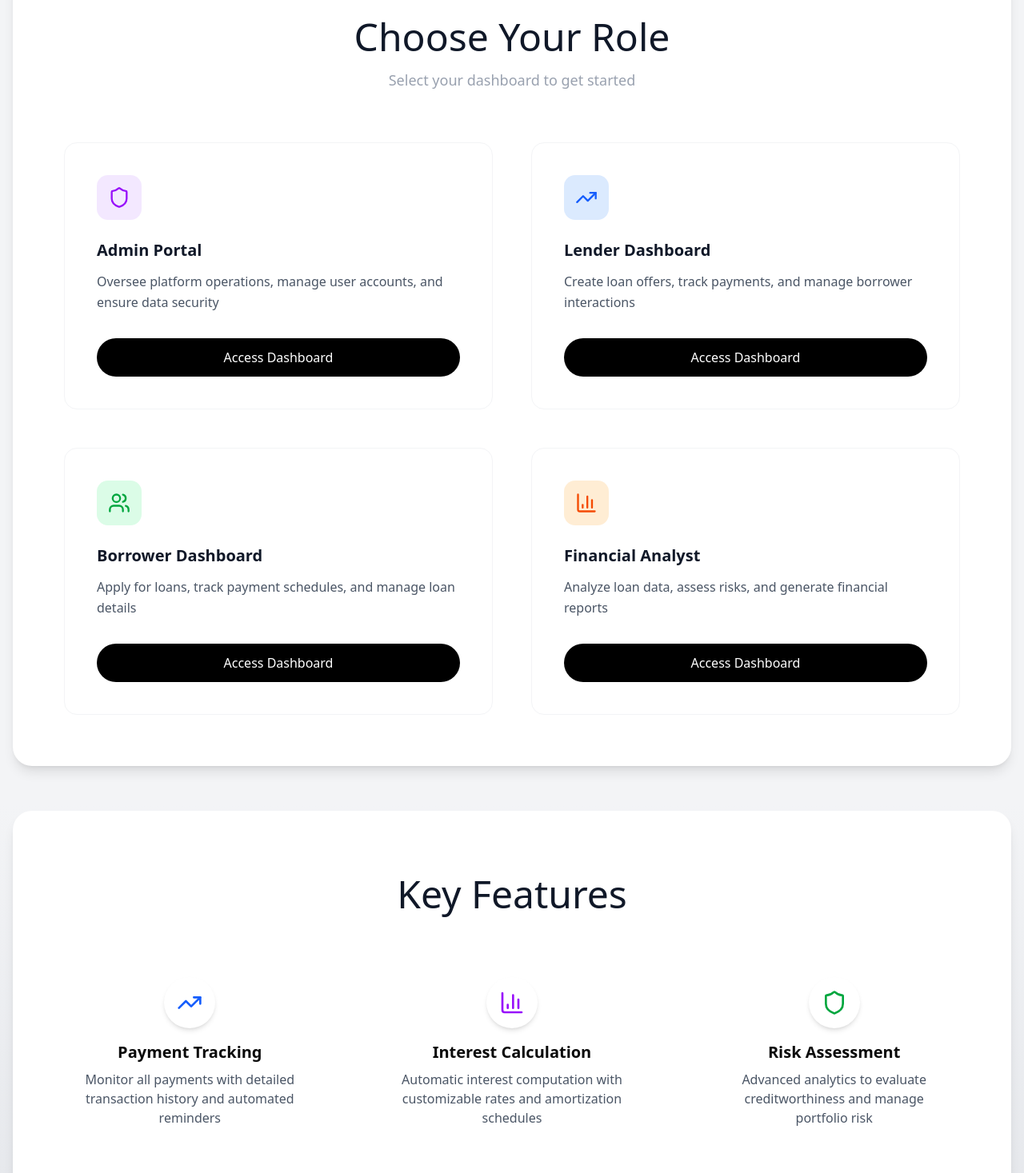
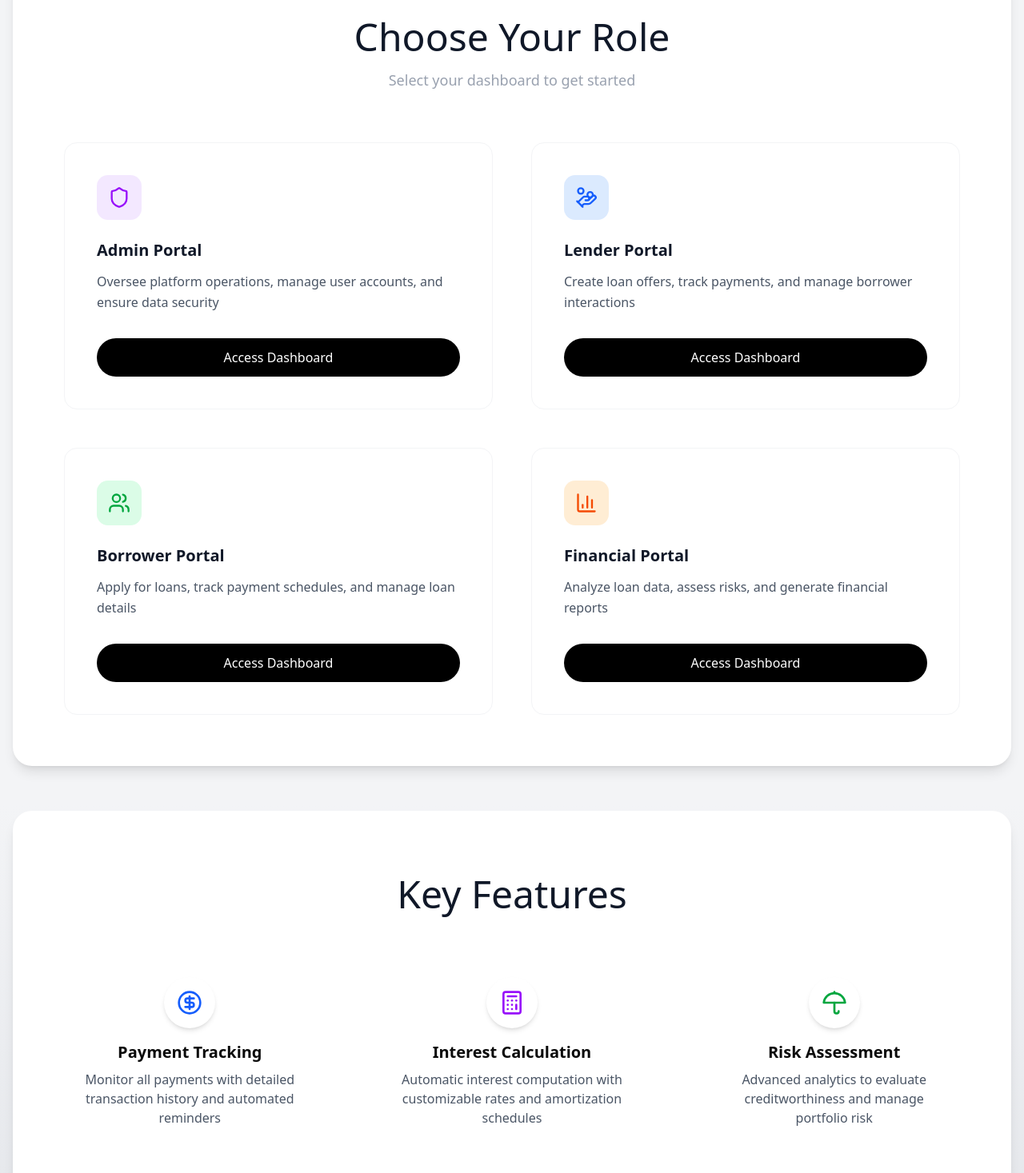
Before and after one commit to prachet-git/Loan-Management-Site, a React (Vite) app: page / in a window 1280 px wide. Shown: the part 806-2273 px from the top of the page at 80% size. Built offline with nearby package versions, Linux system fonts and the light colour scheme; a web font is replaced by a local one.

Commit message:
Modified Icons

```diff
--- a/src/app/components/DashboardLayout.tsx
+++ b/src/app/components/DashboardLayout.tsx
@@ -38,7 +38,7 @@ export default function DashboardLayout({
   }, []);
 
   return (
-    <div className="min-h-screen bg-gray-50">
+    <div className="min-h-screen bg-gradient-to-b from-gray-100 to-gray-200">
       {/* Header */}
       <header className="bg-white border-b">
         <div className="max-w-7xl mx-auto px-4 sm:px-6 lg:px-8">
--- a/src/app/pages/AnalystDashboard.tsx
+++ b/src/app/pages/AnalystDashboard.tsx
@@ -58,7 +58,7 @@ export default function AnalystDashboard() {
   };
 
   return (
-    <DashboardLayout title="Financial Analyst Dashboard" roleColor="text-orange-600">
+    <DashboardLayout title="Financial Portal" roleColor="text-orange-600">
       <div className="space-y-6">
         {/* Stats Grid */}
         <div className="grid grid-cols-1 md:grid-cols-2 lg:grid-cols-4 gap-6">
--- a/src/app/pages/BorrowerDashboard.tsx
+++ b/src/app/pages/BorrowerDashboard.tsx
@@ -63,7 +63,7 @@ export default function BorrowerDashboard() {
   ];
 
   return (
-    <DashboardLayout title="Borrower Dashboard" roleColor="text-green-600">
+    <DashboardLayout title="Borrower Portal" roleColor="text-green-600">
       <div className="space-y-6">
         {/* Stats Grid */}
         <div className="grid grid-cols-1 md:grid-cols-2 lg:grid-cols-4 gap-6">
@@ -90,7 +90,7 @@ export default function BorrowerDashboard() {
         {/* Apply for Loan */}
         <Card>
           <CardHeader>
-            <div className="flex items-center justify-between">
+            <div className="flex items-center justify-between pb-4">
               <div>
                 <CardTitle>Loan Applications</CardTitle>
                 <CardDescription>Apply for new loans and track applications</CardDescription>
--- a/src/app/pages/Home.tsx
+++ b/src/app/pages/Home.tsx
@@ -1,5 +1,5 @@
 import { Link } from "react-router";
-import { Shield, TrendingUp, Users, BarChart3 } from "lucide-react";
+import { Shield, TrendingUp, Users, BarChart3, HandCoins, Umbrella, CircleDollarSign, Calculator} from "lucide-react";
 import { Card, CardContent, CardDescription, CardHeader, CardTitle } from "../components/ui/card";
 import { Button } from "../components/ui/button";
 import MistBackground from "../components/ui/mistbackground";
@@ -17,15 +17,15 @@ export default function Home() {
       bgColor: "bg-purple-100",
     },
     {
-      title: "Lender Dashboard",
+      title: "Lender Portal",
       description: "Create loan offers, track payments, and manage borrower interactions",
-      icon: TrendingUp,
+      icon: HandCoins,
       path: "/lender",
       color: "text-blue-600",
       bgColor: "bg-blue-100",
     },
     {
-      title: "Borrower Dashboard",
+      title: "Borrower Portal",
       description: "Apply for loans, track payment schedules, and manage loan details",
       icon: Users,
       path: "/borrower",
@@ -33,7 +33,7 @@ export default function Home() {
       bgColor: "bg-green-100",
     },
     {
-      title: "Financial Analyst",
+      title: "Financial Portal",
       description: "Analyze loan data, assess risks, and generate financial reports",
       icon: BarChart3,
       path: "/analyst",
@@ -118,33 +118,35 @@ export default function Home() {
                 const Icon = role.icon;
 
                 return (
-                  <div
-                    key={role.path}
-                    className="group border border-gray-100 rounded-2xl p-10 hover:shadow-lg transition-all duration-300"
-                  >
+                  <div key={role.path} className="relative group border border-gray-100 rounded-2xl p-10 bg-white overflow-hidden cursor-pointer transition-all duration-300 hover:shadow-xl hover:scale-[1.02]">
+
+                    {/* Gradient Sweep Overlay */}
+                    <span className="pointer-events-none absolute inset-0 bg-gradient-to-r from-transparent via-[#8516cb]/30 to-transparent -translate-x-full group-hover:translate-x-full transition-transform duration-800 ease-in-out"/>
+
                     {/* Icon */}
                     <div
-                      className={`w-14 h-14 rounded-xl ${role.bgColor} flex items-center justify-center mb-6`}
+                      className={`relative z-10 w-14 h-14 rounded-xl ${role.bgColor} flex items-center justify-center mb-6`}
                     >
                       <Icon className={`w-7 h-7 ${role.color}`} />
                     </div>
 
                     {/* Title */}
-                    <h3 className="text-xl font-semibold text-gray-900 mb-3">
+                    <h3 className="relative z-10 text-xl font-semibold text-gray-900 mb-3">
                       {role.title}
                     </h3>
 
                     {/* Description */}
-                    <p className="text-gray-600 mb-8 leading-relaxed">
+                    <p className="relative z-10 text-gray-600 mb-8 leading-relaxed">
                       {role.description}
                     </p>
 
                     {/* Button */}
-                    <Link to={role.path}>
-                      <button className="w-full py-3 bg-black text-white rounded-full hover:opacity-90 transition">
+                    <Link to={role.path} className="relative z-10">
+                      <button className="w-full py-3 bg-black text-white rounded-full hover:opacity-90 transition cursor-pointer">
                         Access Dashboard
                       </button>
                     </Link>
+
                   </div>
                 );
               })}
@@ -167,7 +169,7 @@ export default function Home() {
            <div className="grid grid-cols-1 md:grid-cols-3 gap-30">
              <div className="text-center">
                <div className="bg-white w-16 h-16 rounded-full flex items-center justify-center mx-auto mb-4 shadow-md">
-                 <TrendingUp className="w-8 h-8 text-blue-600" />
+                 <CircleDollarSign className="w-8 h-8 text-blue-600" />
                </div>
                <h3 className="text-xl font-semibold mb-2">Payment Tracking</h3>
                <p className="text-gray-600">Monitor all payments with detailed transaction history and automated reminders</p>
@@ -175,7 +177,7 @@ export default function Home() {
 
              <div className="text-center">
                <div className="bg-white w-16 h-16 rounded-full flex items-center justify-center mx-auto mb-4 shadow-md">
-                 <BarChart3 className="w-8 h-8 text-purple-600" />
+                 <Calculator className="w-8 h-8 text-purple-600" />
                </div>
                <h3 className="text-xl font-semibold mb-2">Interest Calculation</h3>
                <p className="text-gray-600">Automatic interest computation with customizable rates and amortization schedules</p>
@@ -183,7 +185,7 @@ export default function Home() {
 
              <div className="text-center">
                <div className="bg-white w-16 h-16 rounded-full flex items-center justify-center mx-auto mb-4 shadow-md">
-                 <Shield className="w-8 h-8 text-green-600" />
+                 <Umbrella className="w-8 h-8 text-green-600" />
                </div>
                <h3 className="text-xl font-semibold mb-2">Risk Assessment</h3>
                <p className="text-gray-600">Advanced analytics to evaluate creditworthiness and manage portfolio risk</p>
--- a/src/app/pages/LenderDashboard.tsx
+++ b/src/app/pages/LenderDashboard.tsx
@@ -55,7 +55,7 @@ export default function LenderDashboard() {
   ];
 
   return (
-    <DashboardLayout title="Lender Dashboard" roleColor="text-blue-600">
+    <DashboardLayout title="Lender Portal" roleColor="text-blue-600">
       <div className="space-y-6">
         {/* Stats Grid */}
         <div className="grid grid-cols-1 md:grid-cols-2 lg:grid-cols-4 gap-6">
@@ -82,7 +82,7 @@ export default function LenderDashboard() {
         {/* Create Loan Offer */}
         <Card>
           <CardHeader>
-            <div className="flex items-center justify-between">
+            <div className="flex items-center justify-between pb-4">
               <div>
                 <CardTitle>Loan Offers</CardTitle>
                 <CardDescription>Create and manage your loan offers</CardDescription>
```
